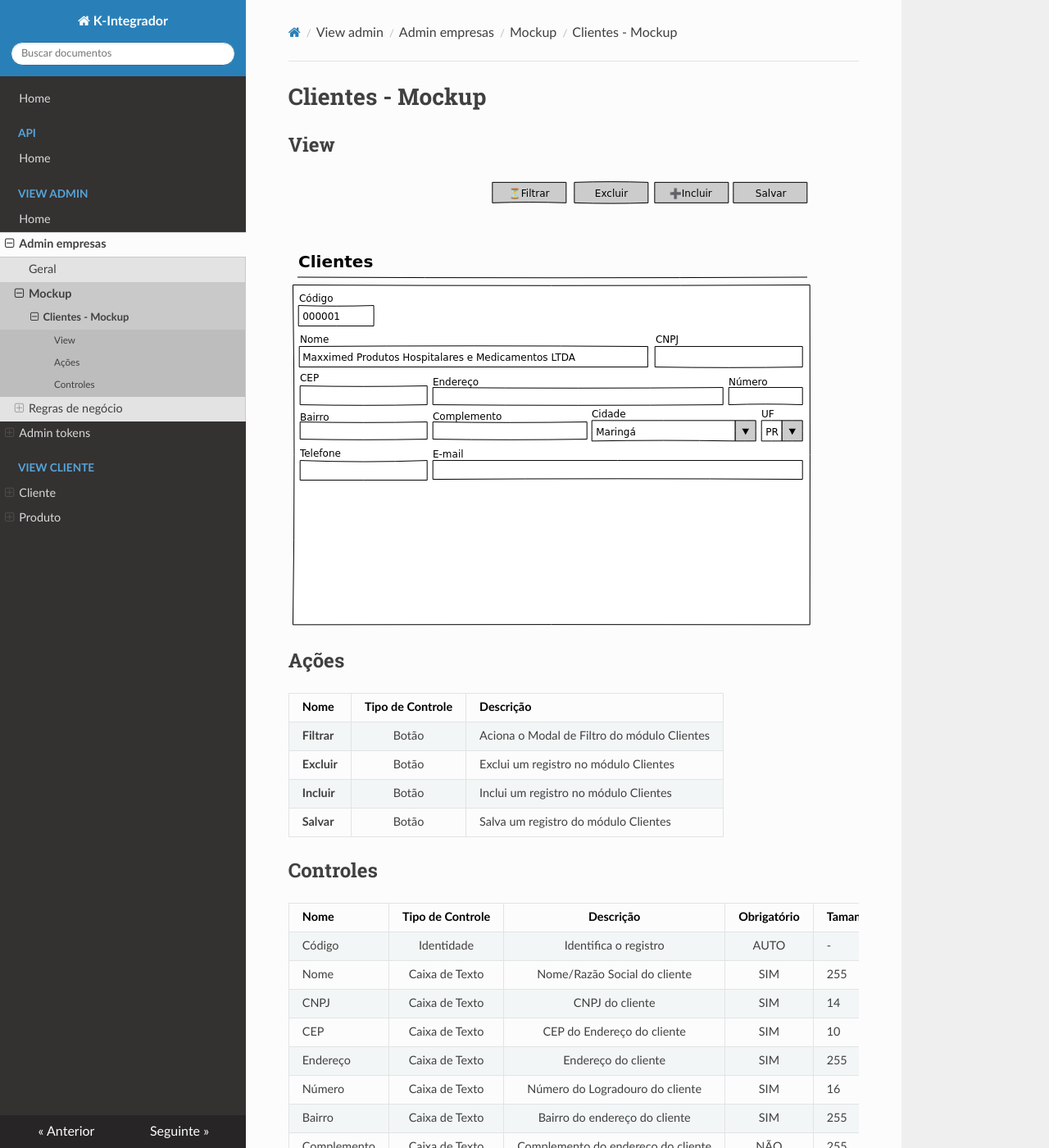
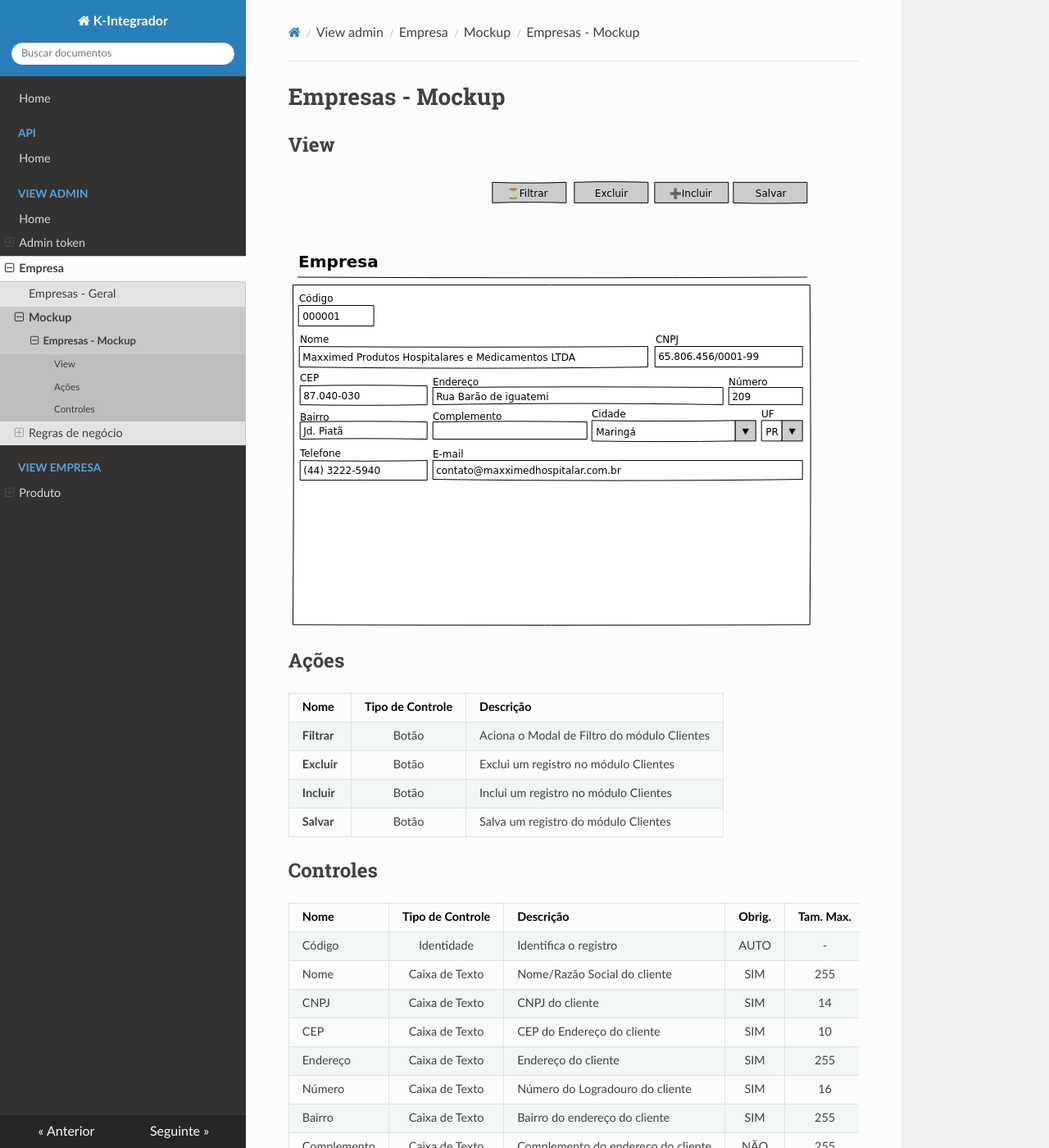
Before and after one commit to dcodebr/kintegrador_requisito, an MkDocs documentation site: the page built from docs/view-admin/empresa/mockup/empresa.mockup.md, in a window 1280 px wide and 1400 px high. Shown: the whole window at 82% size. Built offline with MkDocs 1.6.1, drawn with Linux system fonts in a browser that asks for light colours; nearby versions of some CDN libraries.

Commit message:
Alterações no mokup e estrutura de pastas do módulo empresas

```diff
--- a/docs/view-admin/admin-empresas/admin-empresas.md
+++ b/docs/view-admin/empresa/empresa.md
@@ -1,4 +1,4 @@
-# Geral
+# Empresas - Geral
 
 ## Estrutura
 1. [Mockup](mockup/admin-empresas.mockup.md)
--- a/docs/view-admin/admin-empresas/mockup/admin-empresas.mockup.md
+++ b/docs/view-admin/empresa/mockup/empresa.mockup.md
@@ -1,7 +1,7 @@
-# Clientes - Mockup
+# Empresas - Mockup
 
 ## View
-![](pencil/svg/admin-empresas.svg)
+![](pencil/svg/empresa.svg)
 
 ## Ações
 |Nome|Tipo de Controle|Descrição|
@@ -12,8 +12,8 @@
 |**Salvar**|Botão|Salva um registro do módulo Clientes|
 
 ## Controles
-|Nome|Tipo de Controle|Descrição|Obrigatório|Tamanho Max.|Validação|
-|---|:---:|:---:|:---:|---|---|
+|Nome|Tipo de Controle|Descrição|Obrig.|Tam. Max.|Validação|
+|---|:---:|---|:---:|:---:|---|
 |Código|Identidade|Identifica o registro|AUTO|-|-|
 |Nome|Caixa de Texto|Nome/Razão Social do cliente|SIM|255||
 |CNPJ|Caixa de Texto|CNPJ do cliente|SIM|14|Validação do CNPJ|
--- a/docs/view-cliente/cliente/mockup/cliente.mockup.md
+++ /dev/null
@@ -1 +0,0 @@
-# Cliente - Mockup
```
Also changed, not shown: docs/view-cliente/cliente/cliente.md (deleted, +0 -5 lines), docs/view-cliente/produto/regras de negócio/produto.bdd.md (deleted, +0 -1 lines), docs/view-admin/admin-empresas/mockup/pencil/svg/admin-empresas.svg (deleted), docs/view-admin/admin-token/admin-tokens.md (renamed from docs/view-admin/admin-tokens/admin-tokens.md), docs/view-admin/admin-token/mockup/admin-tokens.mockup.md (renamed from docs/view-admin/admin-tokens/mockup/admin-tokens.mockup.md), docs/view-admin/admin-token/mockup/pencil/svg/admin-tokens.svg (renamed from docs/view-admin/admin-tokens/mockup/pencil/svg/admin-tokens.svg), docs/view-admin/admin-token/regras de negócio/admin-tokens.bdd.md (renamed from docs/view-admin/admin-tokens/regras de negócio/admin-tokens.bdd.md), docs/view-admin/empresa/mockup/pencil/svg/empresa.svg (added), docs/view-admin/empresa/regras de negócio/empresa.bdd.md (renamed from docs/view-admin/admin-empresas/regras de negócio/admin-empresas.bdd.md), docs/view-empresa/produto/mockup/produto.mockup.md (renamed from docs/view-cliente/produto/mockup/produto.mockup.md), docs/view-empresa/produto/produto.md (renamed from docs/view-cliente/produto/produto.md), docs/view-empresa/produto/regras de negócio/produto.bdd.md (renamed from docs/view-cliente/cliente/regras de negócio/cliente.bdd.md), 4 other files.
